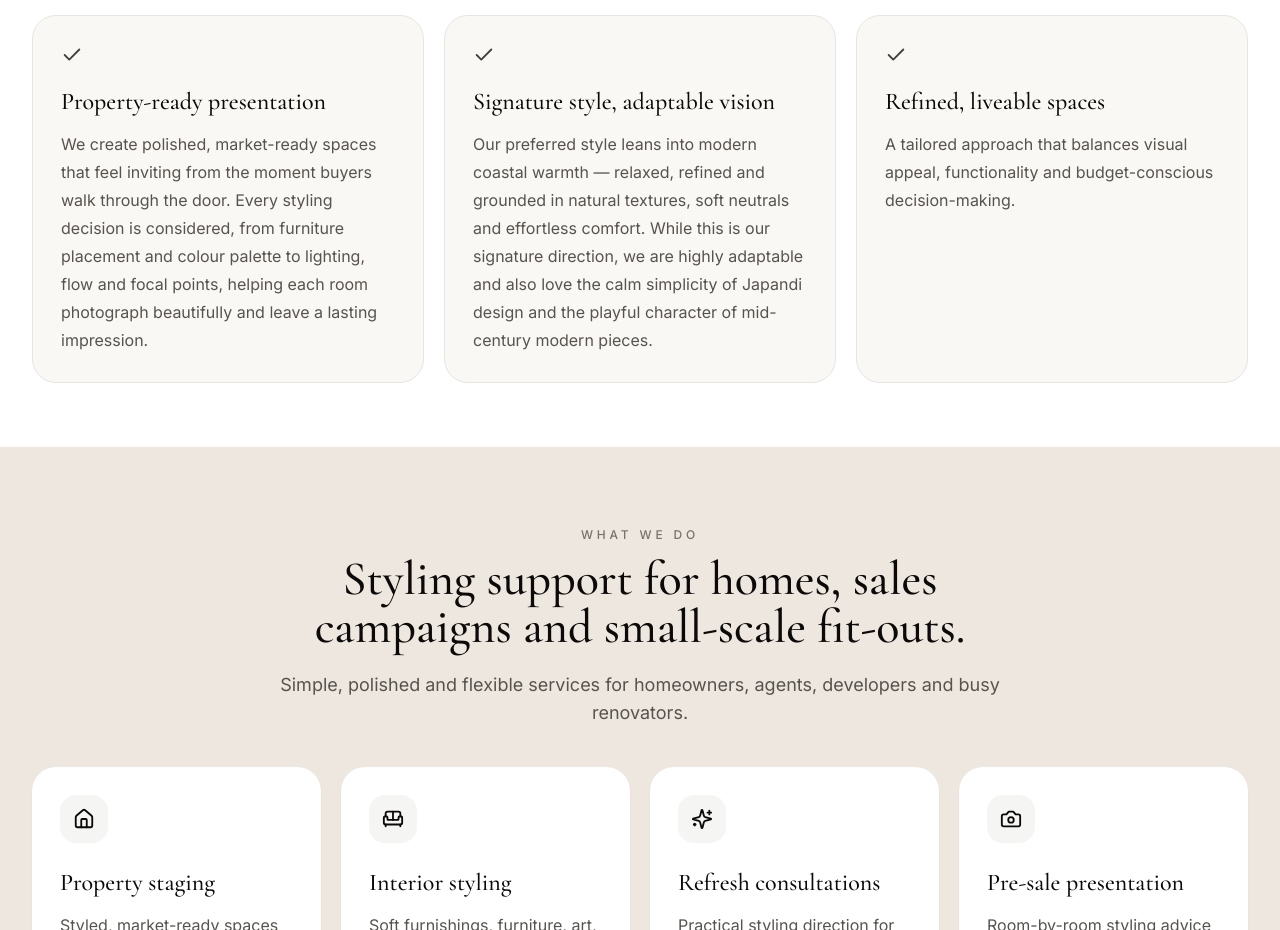
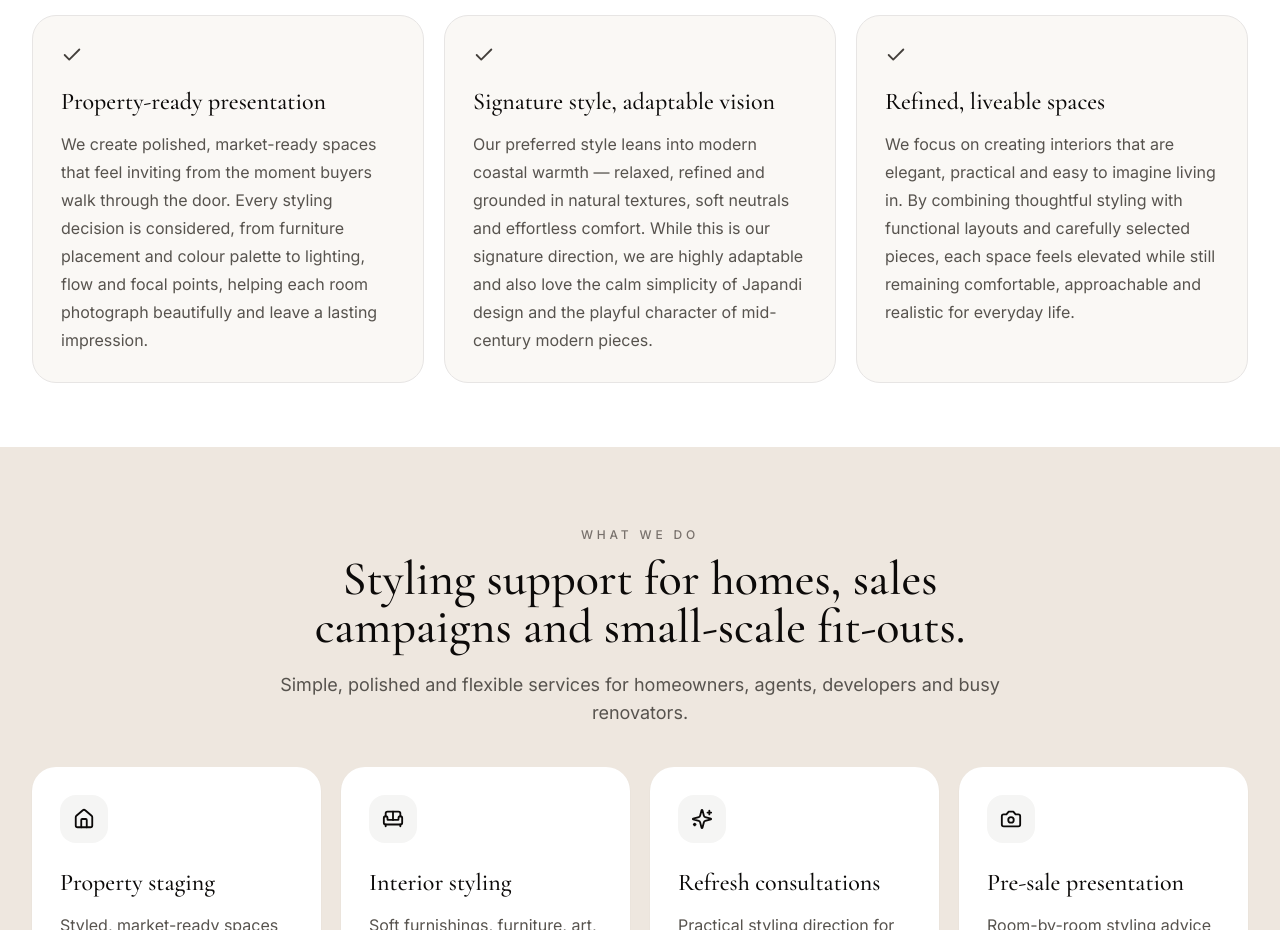
Before and after one commit to interiorsbyborg/interiors-by-borg, a React (Vite) app: page / in a window 1280 px wide. Shown: the part 840-1770 px from the top of the page. Built offline with nearby package versions, Linux system fonts and the light colour scheme.

Commit message:
Add files via upload

```diff
--- a/App.jsx
+++ b/App.jsx
@@ -172,7 +172,7 @@ function HomePage({ setPage }) {
             },
             {
               title: "Refined, liveable spaces",
-              text: "A tailored approach that balances visual appeal, functionality and budget-conscious decision-making.",
+              text: "We focus on creating interiors that are elegant, practical and easy to imagine living in. By combining thoughtful styling with functional layouts and carefully selected pieces, each space feels elevated while still remaining comfortable, approachable and realistic for everyday life.",
             },
           ].map((item) => (
             <div key={item.title} className="rounded-3xl border border-stone-200 bg-[#faf8f5] p-7">
--- a/src/App.jsx
+++ b/src/App.jsx
@@ -184,7 +184,7 @@ function HomePage({ setPage }) {
             },
             {
               title: "Refined, liveable spaces",
-              text: "A tailored approach that balances visual appeal, functionality and budget-conscious decision-making.",
+              text: "We focus on creating interiors that are elegant, practical and easy to imagine living in. By combining thoughtful styling with functional layouts and carefully selected pieces, each space feels elevated while still remaining comfortable, approachable and realistic for everyday life.",
             },
           ].map((item) => (
             <div key={item.title} className="rounded-3xl border border-stone-200 bg-[#faf8f5] p-7">
```
Also changed, not shown: README_FIRST.txt.
